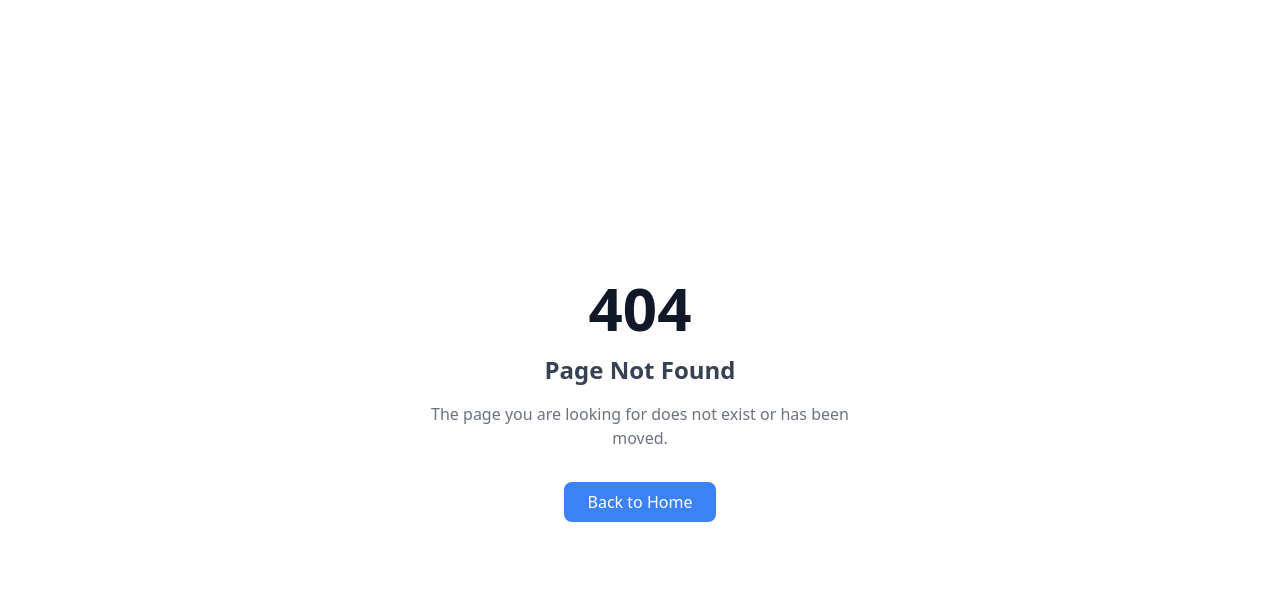
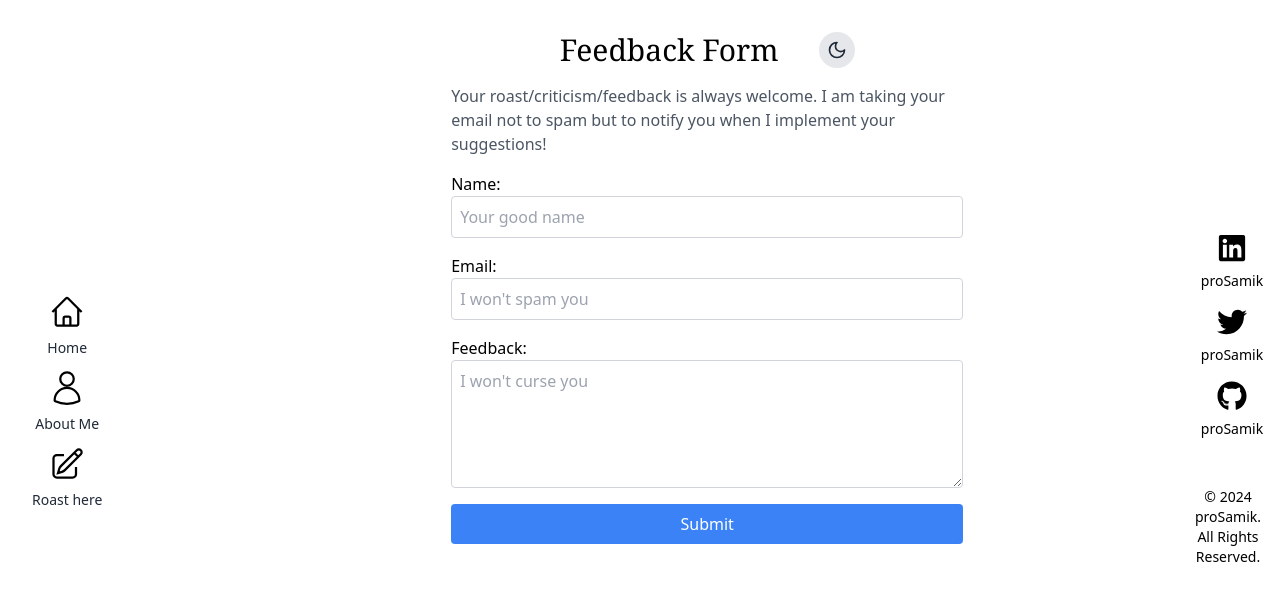
Before and after one commit to proSamik/prosamik-nextjs-app, a Next.js app: page /feedback in a window 1280 px wide. Before the commit this address had no page. Shown: the top 600 px of the page. Built offline with nearby package versions, Linux system fonts and the light colour scheme; no server answers.

Commit message:
feat- feedback form for feedback

```diff
--- a/package.json
+++ b/package.json
@@ -11,6 +11,8 @@
   "dependencies": {
     "@tailwindcss/aspect-ratio": "^0.4.2",
     "@tailwindcss/typography": "^0.5.15",
+    "axios": "^1.7.9",
+    "firebase": "^11.1.0",
     "lucide-react": "^0.469.0",
     "next": "15.1.0",
     "react": "^19.0.0",
--- /dev/null
+++ b/src/components/FeedbackForm.tsx
@@ -0,0 +1,107 @@
+import { useState } from 'react';
+import { useSubmitFeedback } from '@/hooks/useSubmitFeedback';
+
+export default function FeedbackForm() {
+    const [name, setName] = useState('');
+    const [email, setEmail] = useState('');
+    const [message, setMessage] = useState('');
+    const { response, error, loading, submitFeedback } = useSubmitFeedback();
+
+    const validateEmail = (email: string) => {
+        return /^[^\s@]+@[^\s@]+\.[^\s@]+$/.test(email);
+    };
+
+    const handleInputSanitization = (input: string) => {
+        return input.replace(/['"\\;%]/g, '');
+    };
+
+    const handleSubmit = async (e: React.FormEvent) => {
+        e.preventDefault();
+
+        const sanitizedName = handleInputSanitization(name.trim());
+        const sanitizedEmail = handleInputSanitization(email.trim());
+        const sanitizedMessage = handleInputSanitization(message.trim());
+
+        if (sanitizedName.length === 0) {
+            alert('Name cannot be empty.');
+            return;
+        }
+
+        if (!validateEmail(sanitizedEmail)) {
+            alert('Please enter a valid email address.');
+            return;
+        }
+
+        if (sanitizedMessage.length === 0) {
+            alert('Message cannot be empty.');
+            return;
+        }
+
+        await submitFeedback({ name: sanitizedName, email: sanitizedEmail, message: sanitizedMessage });
+
+        if (!error) {
+            setName('');
+            setEmail('');
+            setMessage('');
+        }
+    };
+
+    return (
+        <form onSubmit={handleSubmit} className="space-y-4 max-w-lg mx-auto">
+            <p className="text-gray-600 dark:text-gray-300">
+                Your roast/criticism/feedback is always welcome. I am taking your email not to spam but to notify you when I implement your suggestions!
+            </p>
+            <div>
+                <label htmlFor="name" className="block font-medium">
+                    Name:
+                </label>
+                <input
+                    id="name"
+                    type="text"
+                    value={name}
+                    onChange={(e) => setName(e.target.value)}
+                    required
+                    placeholder="Your good name"
+                    className="block w-full p-2 border border-gray-300 rounded focus:outline-none focus:ring-2 focus:ring-blue-500 dark:border-gray-600 dark:bg-gray-800 dark:text-white dark:placeholder-gray-400"
+                />
+            </div>
+            <div>
+                <label htmlFor="email" className="block font-medium">
+                    Email:
+                </label>
+                <input
+                    id="email"
+                    type="email"
+                    value={email}
+                    onChange={(e) => setEmail(e.target.value)}
+                    required
+                    placeholder="I won't spam you"
+                    className="block w-full p-2 border border-gray-300 rounded focus:outline-none focus:ring-2 focus:ring-blue-500 dark:border-gray-600 dark:bg-gray-800 dark:text-white dark:placeholder-gray-400"
+                />
+            </div>
+            <div>
+                <label htmlFor="message" className="block font-medium">
+                    Feedback:
+                </label>
+                <textarea
+                    id="message"
+                    value={message}
+                    onChange={(e) => setMessage(e.target.value)}
+                    required
+                    placeholder="I won't curse you"
+                    className="block w-full p-2 h-32 border border-gray-300 rounded focus:outline-none focus:ring-2 focus:ring-blue-500 dark:border-gray-600 dark:bg-gray-800 dark:text-white dark:placeholder-gray-400 break-words"
+                    style={{ resize: 'vertical' }}
+                ></textarea>
+            </div>
+            <button
+                type="submit"
+                disabled={loading}
+                className={`px-4 py-2 rounded w-full ${loading ? 'bg-gray-400' : 'bg-blue-500 hover:bg-blue-600 text-white'}`}
+            >
+                {loading ? 'Submitting...' : 'Submit'}
+            </button>
+            {response?.success && <p className="text-green-500">{response.message}</p>}
+            {error && <p className="text-red-500">{error}</p>}
+        </form>
+    );
+}
--- a/src/components/Navigation.tsx
+++ b/src/components/Navigation.tsx
@@ -27,16 +27,18 @@ const Navigation = () => {
                 href="/"
                 className="pr-4 pl-4 pt-2 pb-1 rounded-lg hover:bg-gray-200 dark:hover:bg-gray-700 flex flex-col items-center"
             >
-                {/* Home Icon SVG */}
                 <svg
                     xmlns="http://www.w3.org/2000/svg"
+                    fill="none"
                     viewBox="0 0 24 24"
-                    fill="currentColor"
+                    strokeWidth="1.5"
+                    stroke="currentColor"
                     width={isMobile ? '24' : '36'}
                     height={isMobile ? '24' : '36'}
                 >
-                    <path d="M11.47 3.841a.75.75 0 0 1 1.06 0l8.69 8.69a.75.75 0 1 0 1.06-1.061l-8.689-8.69a2.25 2.25 0 0 0-3.182 0l-8.69 8.69a.75.75 0 1 0 1.061 1.06l8.69-8.689Z" />
-                    <path d="m12 5.432 8.159 8.159c.03.03.06.058.091.086v6.198c0 1.035-.84 1.875-1.875 1.875H15a.75.75 0 0 1-.75-.75v-4.5a.75.75 0 0 0-.75-.75h-3a.75.75 0 0 0-.75.75V21a.75.75 0 0 1-.75.75H5.625a1.875 1.875 0 0 1-1.875-1.875v-6.198a2.29 2.29 0 0 0 .091-.086L12 5.432Z" />
+                    <path
+                        d="m2.25 12 8.954-8.955c.44-.439 1.152-.439 1.591 0L21.75 12M4.5 9.75v10.125c0 .621.504 1.125 1.125 1.125H9.75v-4.875c0-.621.504-1.125 1.125-1.125h2.25c.621 0 1.125.504 1.125 1.125V21h4.125c.621 0 1.125-.504 1.125-1.125V9.75M8.25 21h8.25"
+                    />
                 </svg>
                 <span className="mt-2 text-sm text-gray-800 dark:text-gray-300">
                     Home
@@ -46,11 +48,12 @@ const Navigation = () => {
                 href="/about"
                 className="pr-4 pl-4 pt-2 pb-1 rounded-lg hover:bg-gray-200 dark:hover:bg-gray-700 flex flex-col items-center"
             >
-                {/* About Icon SVG */}
                 <svg
                     xmlns="http://www.w3.org/2000/svg"
+                    fill="none"
                     viewBox="0 0 24 24"
-                    fill="currentColor"
+                    strokeWidth="1.5"
+                    stroke="currentColor"
                     width={isMobile ? '24' : '36'}
                     height={isMobile ? '24' : '36'}
                 >
@@ -64,6 +67,29 @@ const Navigation = () => {
                     About Me
                 </span>
             </Link>
+            <Link
+                href="/feedback"
+                className="pr-4 pl-4 pt-2 pb-1 rounded-lg hover:bg-gray-200 dark:hover:bg-gray-700 flex flex-col items-center"
+            >
+                <svg
+                    xmlns="http://www.w3.org/2000/svg"
+                    fill="none"
+                    viewBox="0 0 24 24"
+                    strokeWidth="1.5"
+                    stroke="currentColor"
+                    width={isMobile ? '24' : '36'}
+                    height={isMobile ? '24' : '36'}
+                >
+                    <path
+                        fillRule="evenodd"
+                        d="m16.862 4.487 1.687-1.688a1.875 1.875 0 1 1 2.652 2.652L10.582 16.07a4.5 4.5 0 0 1-1.897 1.13L6 18l.8-2.685a4.5 4.5 0 0 1 1.13-1.897l8.932-8.931Zm0 0L19.5 7.125M18 14v4.75A2.25 2.25 0 0 1 15.75 21H5.25A2.25 2.25 0 0 1 3 18.75V8.25A2.25 2.25 0 0 1 5.25 6H10"
+                        clipRule="evenodd"
+                    />
+                </svg>
+                <span className="mt-2 text-sm text-gray-800 dark:text-gray-300">
+                    Roast here
+                </span>
+            </Link>
         </nav>
     );
 };
--- a/src/config/index.ts
+++ b/src/config/index.ts
@@ -3,6 +3,7 @@ export const config = {
     port: process.env.NEXT_PUBLIC_PORT || 10000,
     apiEndpoints: {
         reposList: '/repos-list',
-        readme: '/readme'
+        readme: '/readme',
+        feedback: '/feedback',
     }
 };
--- /dev/null
+++ b/src/hooks/useSubmitFeedback.ts
@@ -0,0 +1,50 @@
+import { useState } from 'react';
+import { config } from '@/config';
+
+interface FeedbackResponse {
+    success: boolean;
+    message: string;
+}
+
+interface SubmitFeedbackParams {
+    name: string;
+    email: string;
+    message: string;
+}
+
+export const useSubmitFeedback = () => {
+    const [response, setResponse] = useState<FeedbackResponse | null>(null);
+    const [error, setError] = useState<string | null>(null);
+    const [loading, setLoading] = useState(false);
+
+    const submitFeedback = async ({ name, email, message }: SubmitFeedbackParams) => {
+        setLoading(true);
+        setError(null);
+
+        try {
+            const url = new URL(`${config.baseUrl}${config.apiEndpoints.feedback}`);
+
+            const res = await fetch(url.toString(), {
+                method: 'POST',
+                headers: {
+                    'Content-Type': 'application/json',
+                },
+                body: JSON.stringify({ name, email, message }),
+            });
+
+            if (!res.ok) {
+                throw new Error(`Failed to send feedback: HTTP ${res.status}`);
+            }
+
+            const resData: FeedbackResponse = await res.json();
+            setResponse(resData);
+        } catch (err) {
+            setError(err instanceof Error ? err.message : 'An error occurred');
+            setResponse(null);
+        } finally {
+            setLoading(false);
+        }
+    };
+
+    return { response, error, loading, submitFeedback };
+};
--- /dev/null
+++ b/src/pages/feedback.tsx
@@ -0,0 +1,49 @@
+import { useState, useEffect } from 'react';
+import Navigation from '@/components/Navigation';
+import Footer from '@/components/Footer';
+import ThemeToggle from '@/components/ThemeToggle';
+import FeedbackForm from '@/components/FeedbackForm'; // Import the FeedbackForm component
+
+export default function Feedback() {
+    const [isMobile, setIsMobile] = useState(false);
+
+    useEffect(() => {
+        // Check if screen is mobile or desktop
+        const handleResize = () => {
+            setIsMobile(window.innerWidth <= 1090); // Adjust the breakpoint as needed
+        };
+
+        handleResize(); // Run initially
+        window.addEventListener('resize', handleResize);
+
+        return () => window.removeEventListener('resize', handleResize);
+    }, []);
+
+    return (
+        <div className="flex flex-col md:flex-row">
+            {/* Navigation component */}
+            <Navigation />
+
+            {/* Main content area */}
+            <main
+                className={`max-w-[728px] mx-auto px-4 py-8`}
+                style={{
+                    width: isMobile ? '100%' : 'auto',
+                    marginTop: isMobile ? '60px' : '0',
+                    marginBottom: isMobile ? '60px' : '0',
+                }}
+            >
+                <div className="flex justify-center items-center mb-4">
+                    <h1 className="text-3xl font-serif text-center mr-10">Feedback Form</h1>
+                    <ThemeToggle />
+                </div>
+
+                {/* Feedback Form Component */}
+                <FeedbackForm />
+            </main>
+
+            {/* Footer component */}
+            <Footer />
+        </div>
+    );
+}
--- a/src/pages/index.tsx
+++ b/src/pages/index.tsx
@@ -5,7 +5,7 @@ import Loading from '@/components/Loading';
 import ErrorMessage from '@/components/ErrorMessage';
 import ThemeToggle from '@/components/ThemeToggle';
 import Navigation from '@/components/Navigation';
-import Footer from '@/components/Footer'; // Import Footer component
+import Footer from '@/components/Footer';
 
 export default function Home() {
     const { data, error, loading } = useRepoList();
```
Also changed, not shown: src/project_structure.txt, 1 other file (tests, documents, lock files or other folders).
